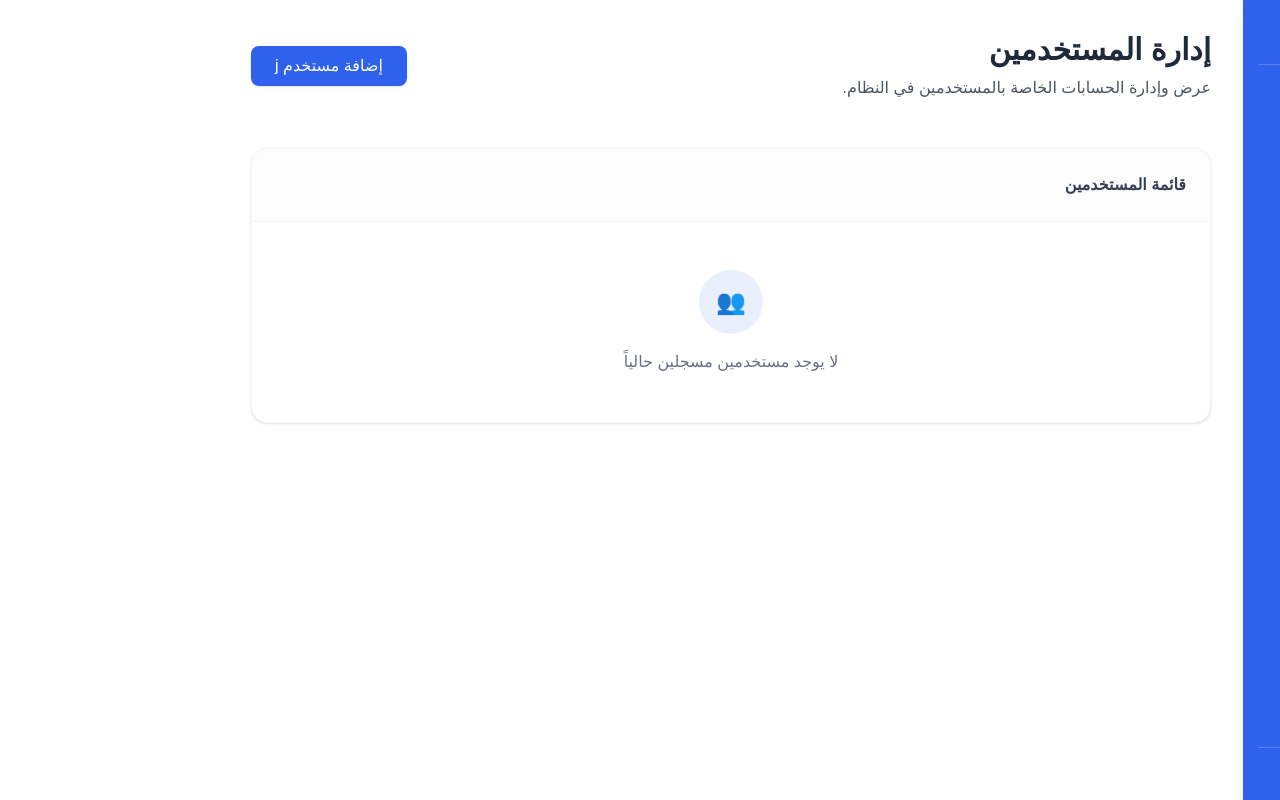
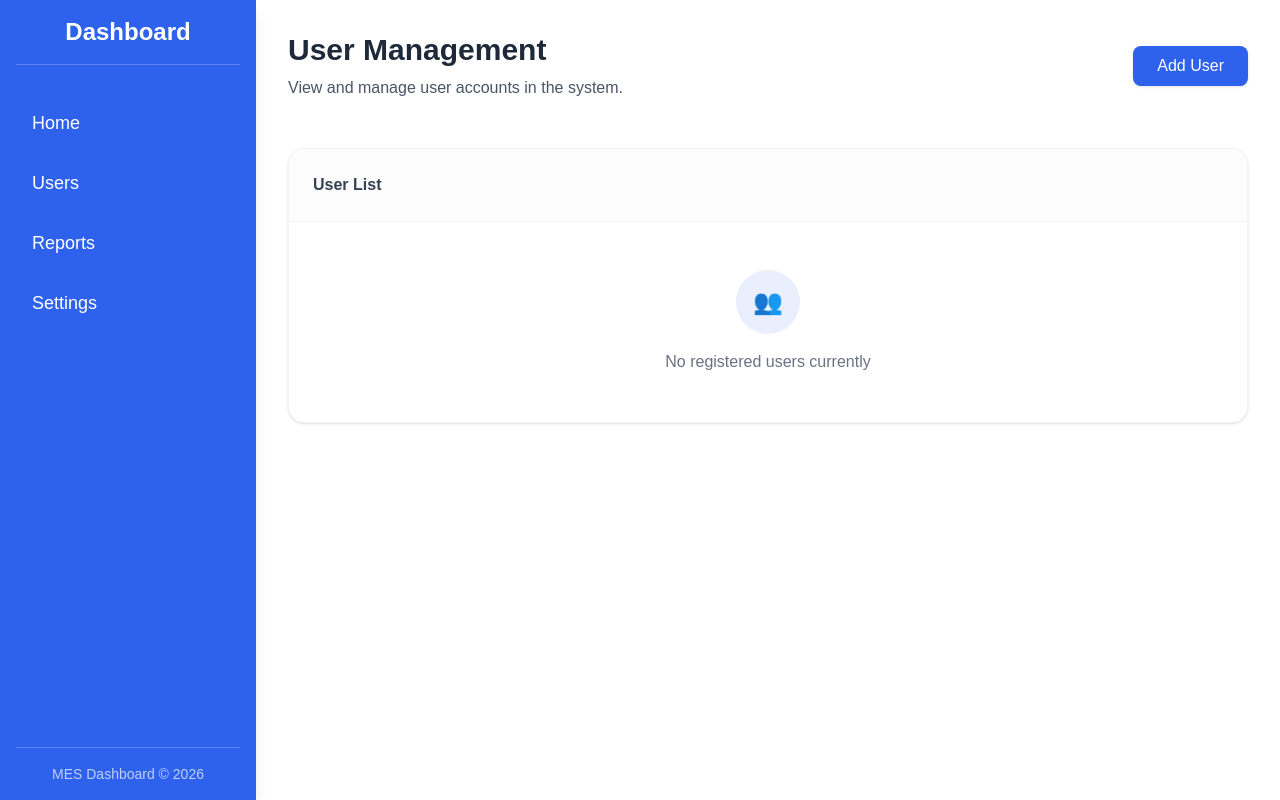
Before and after one commit to khaled-17/mes-dashboard, a Next.js app: page /users in a window 1280 px wide. Built offline with nearby package versions, Linux system fonts and the light colour scheme.

Commit message:
feat: Translate UI text from Arabic to English, remove RTL support, and add shadcn/ui configuration.

```diff
--- a/app/layout.tsx
+++ b/app/layout.tsx
@@ -25,7 +25,7 @@ export default function RootLayout({
   children: React.ReactNode;
 }>) {
   return (
-    <html lang="ar" dir="rtl">
+    <html>
       <body
         className={`${geistSans.variable} ${geistMono.variable} antialiased bg-gray-50 flex h-screen overflow-hidden`}
       >
--- a/components/Sidebar.tsx
+++ b/components/Sidebar.tsx
@@ -2,16 +2,16 @@ import Link from 'next/link';
 
 export default function Sidebar() {
     const pages = [
-        { name: 'الرئيسية', path: '/' },
-        { name: 'المستخدمين', path: '/users' },
-        { name: 'التقارير', path: '/reports' },
-        { name: 'الإعدادات', path: '/settings' },
+        { name: 'Home', path: '/' },
+        { name: 'Users', path: '/users' },
+        { name: 'Reports', path: '/reports' },
+        { name: 'Settings', path: '/settings' },
     ];
 
     return (
         <aside className="w-64 h-screen bg-primary text-white flex flex-col p-4 shadow-lg sticky top-0">
             <div className="text-2xl font-bold mb-8 text-center border-b border-white/20 pb-4">
-                لوحة التحكم
+                Dashboard
             </div>
             <nav className="flex flex-col gap-2">
                 {pages.map((item) => (
--- a/view/Home/index.tsx
+++ b/view/Home/index.tsx
@@ -2,17 +2,17 @@ import StatCard from "./components/StatCard";
 
 export default function HomeView() {
     const stats = [
-        { title: "المستخدمين النشطين", value: "120", color: "bg-primary" },
-        { title: "التقارير الجديدة", value: "15", color: "bg-secondary" },
-        { title: "الطلبات المعلقة", value: "8", color: "bg-tertiary" },
-        { title: "إجمالي الزيارات", value: "3,450", color: "bg-green-500" },
+        { title: "Active Users", value: "120", color: "bg-primary" },
+        { title: "New Reports", value: "15", color: "bg-secondary" },
+        { title: "Pending Requests", value: "8", color: "bg-tertiary" },
+        { title: "Total Visits", value: "3,450", color: "bg-green-500" },
     ];
 
     return (
         <div className="flex flex-col gap-6">
-            <h1 className="text-3xl font-bold text-gray-800">الرئيسية</h1>
+            <h1 className="text-3xl font-bold text-gray-800">Home</h1>
             <p className="text-gray-600">
-                مرحباً بك في لوحة التحكم الخاصة بنظام MES الداشبورد. يمكنك التنقل بين الصفحات من خلال القائمة الجانبية.
+                Welcome to the MES Dashboard. You can navigate between pages using the sidebar.
             </p>
 
             <div className="grid grid-cols-1 md:grid-cols-2 lg:grid-cols-4 gap-6 mt-6">
--- a/view/Reports/index.tsx
+++ b/view/Reports/index.tsx
@@ -3,26 +3,26 @@ export default function ReportsView() {
         <div className="flex flex-col gap-6">
             <div className="flex justify-between items-center">
                 <div>
-                    <h1 className="text-3xl font-bold text-gray-800">التقارير</h1>
-                    <p className="text-gray-600 mt-2">استعراض تقارير وإحصائيات النظام الشاملة.</p>
+                    <h1 className="text-3xl font-bold text-gray-800">Reports</h1>
+                    <p className="text-gray-600 mt-2">View comprehensive system reports and statistics.</p>
                 </div>
                 <button className="bg-secondary text-white px-6 py-2 rounded-lg shadow-sm hover:opacity-90 transition-opacity font-medium">
-                    تصدير تقرير
+                    Export Report
                 </button>
             </div>
 
             <div className="grid grid-cols-1 lg:grid-cols-2 gap-6 mt-6">
                 <div className="bg-white p-6 rounded-2xl shadow-sm border border-gray-100 flex flex-col gap-4">
-                    <h2 className="font-semibold text-gray-700">النشاط الأخير</h2>
+                    <h2 className="font-semibold text-gray-700">Recent Activity</h2>
                     <div className="h-64 border-2 border-dashed border-gray-100 rounded-xl flex items-center justify-center text-gray-400">
-                        مساحة مخصصة للرسم البياني
+                        Chart Area Placeholder
                     </div>
                 </div>
 
                 <div className="bg-white p-6 rounded-2xl shadow-sm border border-gray-100 flex flex-col gap-4">
-                    <h2 className="font-semibold text-gray-700">توزيع الزيارات</h2>
+                    <h2 className="font-semibold text-gray-700">Traffic Distribution</h2>
                     <div className="h-64 border-2 border-dashed border-gray-100 rounded-xl flex items-center justify-center text-gray-400">
-                        مساحة مخصصة للرسم البياني الدائري
+                        Pie Chart Placeholder
                     </div>
                 </div>
             </div>
--- a/view/Settings/index.tsx
+++ b/view/Settings/index.tsx
@@ -2,19 +2,19 @@ export default function SettingsView() {
     return (
         <div className="flex flex-col gap-6 max-w-4xl mx-auto w-full">
             <div className="mb-4 text-center md:text-right">
-                <h1 className="text-3xl font-bold text-gray-800">إعدادات النظام</h1>
-                <p className="text-gray-600 mt-2">قم بضبط الإعدادات العامة والتفضيلات للوحة التحكم.</p>
+                <h1 className="text-3xl font-bold text-gray-800">System Settings</h1>
+                <p className="text-gray-600 mt-2">Configure general settings and preferences for your dashboard.</p>
             </div>
 
             <div className="bg-white rounded-2xl shadow-sm border border-gray-100 overflow-hidden">
                 <div className="p-6 border-b border-gray-100 bg-gray-50/50">
-                    <h2 className="font-semibold text-gray-700">المعلومات الأساسية</h2>
+                    <h2 className="font-semibold text-gray-700">Basic Information</h2>
                 </div>
 
                 <div className="p-6 flex flex-col gap-6">
                     <div className="grid grid-cols-1 md:grid-cols-2 gap-6">
                         <div className="flex flex-col gap-2">
-                            <label className="text-sm font-medium text-gray-700">اسم النظام</label>
+                            <label className="text-sm font-medium text-gray-700">System Name</label>
                             <input
                                 type="text"
                                 defaultValue="MES Dashboard"
@@ -22,7 +22,7 @@ export default function SettingsView() {
                             />
                         </div>
                         <div className="flex flex-col gap-2">
-                            <label className="text-sm font-medium text-gray-700">البريد الإلكتروني للتواصل</label>
+                            <label className="text-sm font-medium text-gray-700">Contact Email</label>
                             <input
                                 type="email"
                                 defaultValue="admin@mes.com"
@@ -33,10 +33,10 @@ export default function SettingsView() {
 
                     <div className="pt-4 border-t border-gray-100 flex justify-end gap-3 mt-4">
                         <button className="px-6 py-2 border border-gray-200 text-gray-600 rounded-lg hover:bg-gray-50 font-medium transition-colors">
-                            إلغاء التغييرات
+                            Discard Changes
                         </button>
                         <button className="px-8 py-2 bg-tertiary text-white rounded-lg shadow-sm hover:opacity-90 font-medium transition-opacity">
-                            حفظ الإعدادات
+                            Save Settings
                         </button>
                     </div>
                 </div>
--- a/view/Users/index.tsx
+++ b/view/Users/index.tsx
@@ -3,23 +3,23 @@ export default function UsersView() {
         <div className="flex flex-col gap-6">
             <div className="flex justify-between items-center">
                 <div>
-                    <h1 className="text-3xl font-bold text-gray-800">إدارة المستخدمين</h1>
-                    <p className="text-gray-600 mt-2">عرض وإدارة الحسابات الخاصة بالمستخدمين في النظام.</p>
+                    <h1 className="text-3xl font-bold text-gray-800">User Management</h1>
+                    <p className="text-gray-600 mt-2">View and manage user accounts in the system.</p>
                 </div>
                 <button className="bg-primary text-white px-6 py-2 rounded-lg shadow-sm hover:opacity-90 transition-opacity font-medium">
-                    إضافة مستخدم j
+                    Add User
                 </button>
             </div>
 
             <div className="bg-white rounded-2xl shadow-sm border border-gray-100 overflow-hidden mt-6">
                 <div className="p-6 border-b border-gray-100 bg-gray-50/50">
-                    <h2 className="font-semibold text-gray-700">قائمة المستخدمين</h2>
+                    <h2 className="font-semibold text-gray-700">User List</h2>
                 </div>
                 <div className="p-12 text-center text-gray-500">
                     <div className="inline-flex justify-center items-center w-16 h-16 rounded-full bg-primary/10 text-primary mb-4">
                         <span className="text-2xl">👥</span>
                     </div>
-                    <p>لا يوجد مستخدمين مسجلين حالياً</p>
+                    <p>No registered users currently</p>
                 </div>
             </div>
         </div>
```
